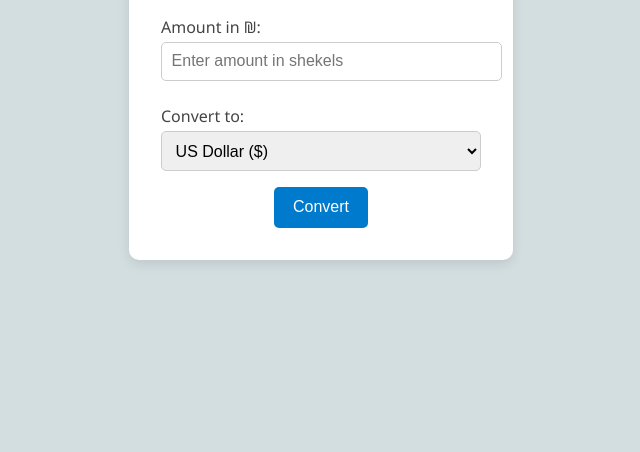
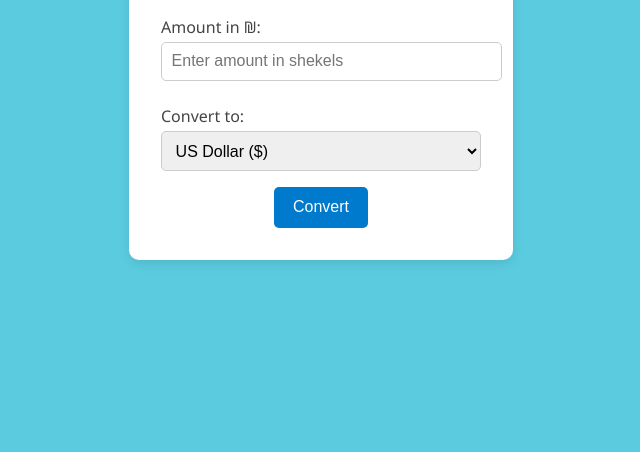
Before and after one commit to roeezach/DevOpsCourseProject, a website: page app/public/index.html in a window 1280 px wide. Shown: the part 348-800 px from the top of the page, without its empty margins (319-959 px from the left). Drawn offline with Linux system fonts and the light colour scheme.

Commit message:
fix style

```diff
--- a/app/public/style.css
+++ b/app/public/style.css
@@ -1,6 +1,6 @@
 body {
   font-family: "Segoe UI", Tahoma, Geneva, Verdana, sans-serif;
-  background-color: #d3dee0;
+  background-color: #5bcce0;
   margin: 0;
   display: flex;
   justify-content: center;
```
